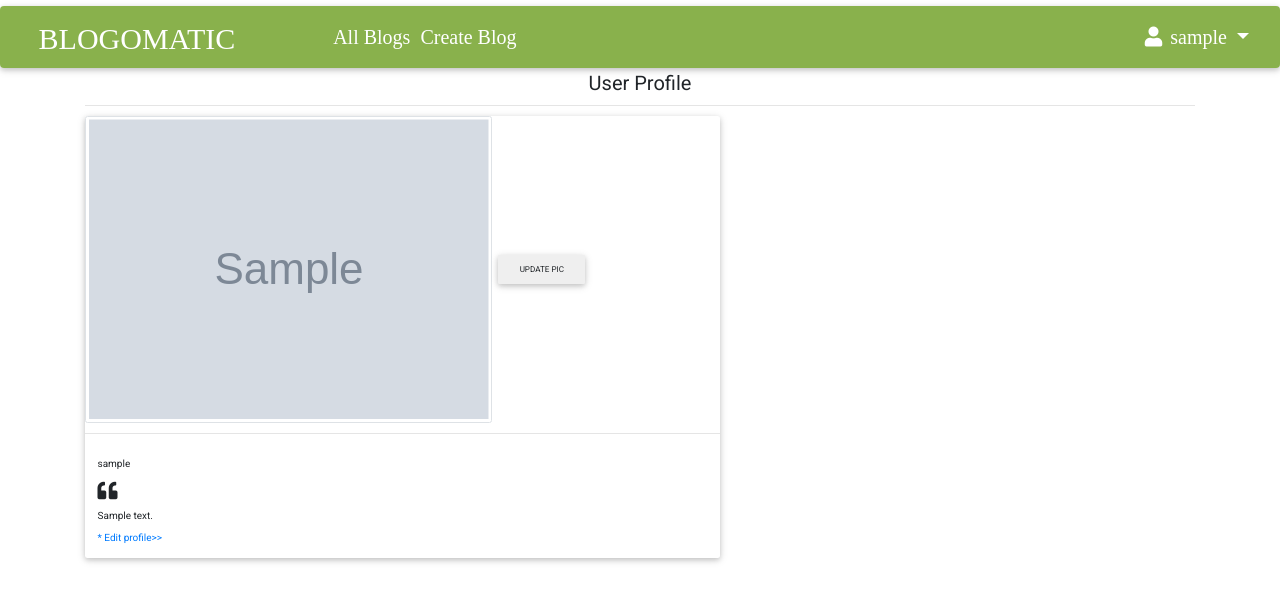
After one commit to alvynah/blogomatic, a Flask app: a page that uses app/templates/navbar.html in a window 1280 px wide. The commit adds this page. Shown: the top 602 px of the page. Run offline with Flask 2, Linux system fonts and the light colour scheme; a user stored in the database is signed in; tables that the repository leaves empty hold one stand-in row (values such as "Sample post"); grey boxes marked "Sample" are stand-in pictures; data that the repository does not hold is empty; some libraries are stand-ins or nearby versions.

Commit message:
Add profile page to display writer's profile and their posts

```diff
--- a/app/main/views.py
+++ b/app/main/views.py
@@ -1,7 +1,9 @@
 from flask import render_template, request, redirect, url_for
 from . import main
 from ..request import get_quotes
-from ..models import Quote
+from ..models import Quote,User
+from .forms import UpdateProfile
+from .. import db
 from flask_login import login_required
 
 @main.route('/')
@@ -14,3 +16,33 @@ def index():
 
 
     return render_template('index.html',quotes=quotes)
+
+
+@main.route('/user/<uname>')
+def profile(uname):
+    user = User.query.filter_by(username=uname).first()
+
+    if user is None:
+        abort(404)
+
+    return render_template("profile/profile.html", user=user)
+
+
+@main.route('/user/<uname>/update', methods=['GET', 'POST'])
+@login_required
+def update_profile(uname):
+    user = User.query.filter_by(username=uname).first()
+    if user is None:
+        abort(404)
+
+    form = UpdateProfile()
+
+    if form.validate_on_submit():
+        user.bio = form.bio.data
+
+        db.session.add(user)
+        db.session.commit()
+
+        return redirect(url_for('.profile', uname=user.username))
+
+    return render_template('profile/update.html', form=form)
--- a/app/templates/navbar.html
+++ b/app/templates/navbar.html
@@ -22,8 +22,7 @@
                 <a class="nav-link dropdown-toggle" data-toggle="dropdown">
                     <i class="fas fa-user"></i>&nbsp;<strong>{{current_user.username}}</strong> </a>
                 <div class="dropdown-menu">
-                    <a class="dropdown-item" href=""><i
-                            class="far fa-user"></i>&nbsp; My account</a>
+                    <a class="dropdown-item" href="{{url_for('main.profile',uname=current_user.username)}}"><i class="far fa-user"></i>&nbsp; My account</a>
                     <a class="dropdown-item" href="{{url_for('auth.logout')}}"><i class="fas fa-sign-out-alt"></i>&nbsp; Log out</a>
                 </div>
             </li>
--- /dev/null
+++ b/app/templates/profile/profile.html
@@ -0,0 +1,67 @@
+{% extends 'base.html'%} {% block content %}
+<div class="container">
+    <h2 class="text-center"> User Profile</h2>
+    <hr>
+    <div class="row profileContent">
+        <!-- displaying  Username-->
+        <div class="col-md-7">
+
+            <!-- Display user info -->
+            <div class="card cardsProfile">
+                <div class="card-img">
+                    {% if user.profile_pic_path %}
+                    <img src="{{url_for('static',filename=user.profile_pic_path)}}" alt="" class="img-thumbnail"> {%else%}
+                    <p>No profile picture</p>
+                    {% endif %}
+                    <button class="btn" id="profileButton">update pic</button>
+                </div>
+
+
+                <hr>
+                <div class="card-body" id="profileStatus">
+                    <p class="card-title">{{user.username}}</p>
+                    {% if user.bio %}
+                    <h2><i class="fas fa-quote-left"></i></h2>
+                    <p class="card-title"> {{user.bio}}</p>
+                    {%else%}
+                    <p class="card-title"> {{user.username| capitalize}} has no bio.</p>
+                    {% endif %}
+                    <div>
+                        <span class="card-title linkUpdate"> {% if user == current_user %}
+                            <a href="{{url_for('main.update_profile',uname=user.username)}}">* Edit profile>></a> {%
+                            endif %}
+                        </span>
+                    </div>
+
+
+                </div>
+            </div>
+
+
+        </div>
+
+
+        <!--
+        <div class="col-md-5" id="profilePitch">
+            {% if current_user %}
+            <h2 class="text-center"> You have posted {{user.blogs.count()}} pitches </h2>
+            {% for blog in blogs%}
+            <div class="pitches">
+                <p>Title: {{blog.title}}</p>
+                <p class="pitch"> " {{blog.blog}} "</p>
+ -->
+
+
+
+
+
+    </div>
+
+    {%endfor%} {%else%}
+    <h3>You have no posts</h3>
+    {%endif%}
+
+</div>
+</div>
+</div>
+{% endblock %}
--- /dev/null
+++ b/app/templates/profile/update.html
@@ -0,0 +1,5 @@
+{% extends 'base.html' %} {% import 'bootstrap/wtf.html' as wtf %} {% block content %}
+<div class="container">
+    {{wtf.quick_form(form)}}
+</div>
+{% endblock %}
```
Also changed, not shown: app/main/forms.py (added, +8 -0 lines).
